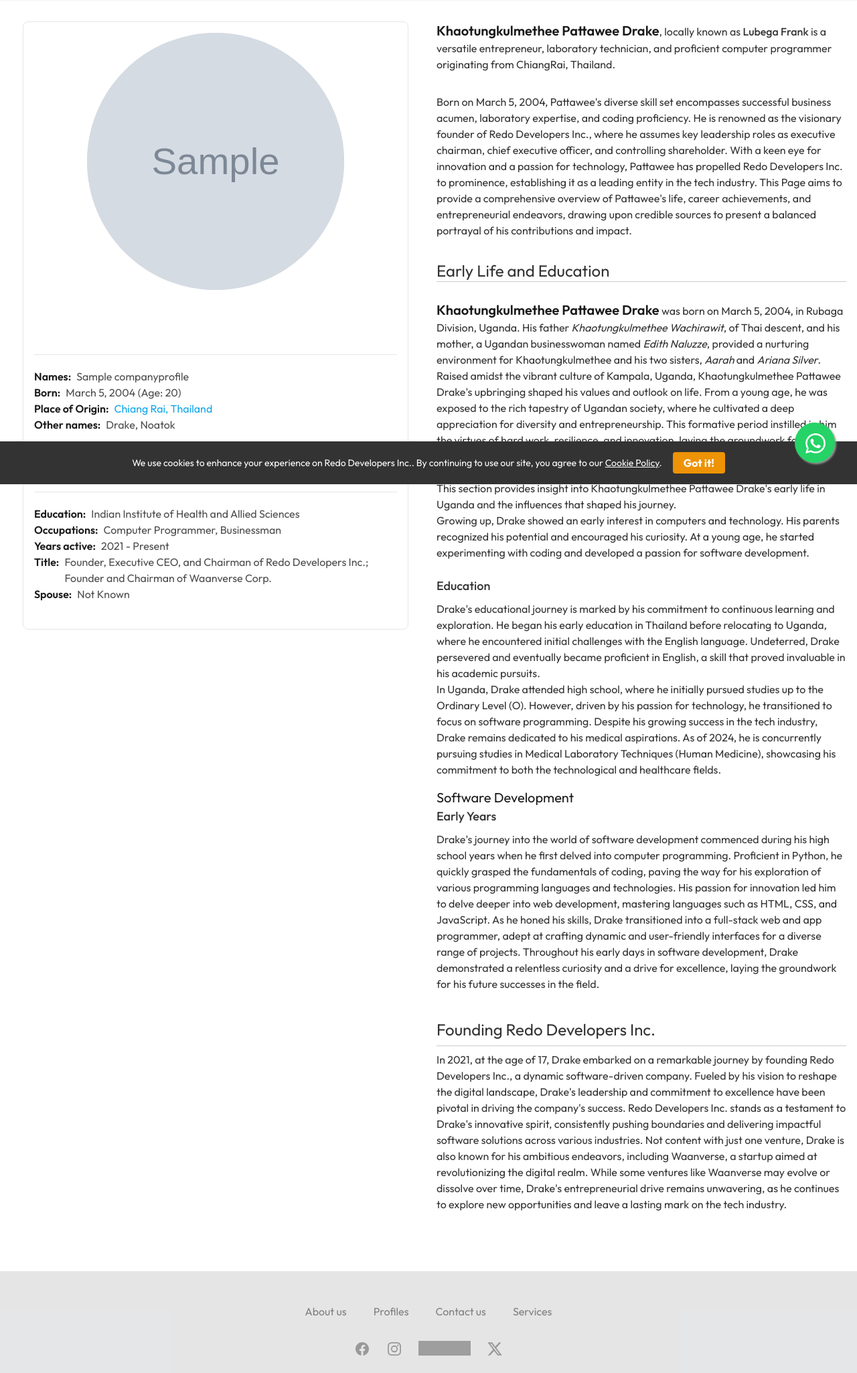
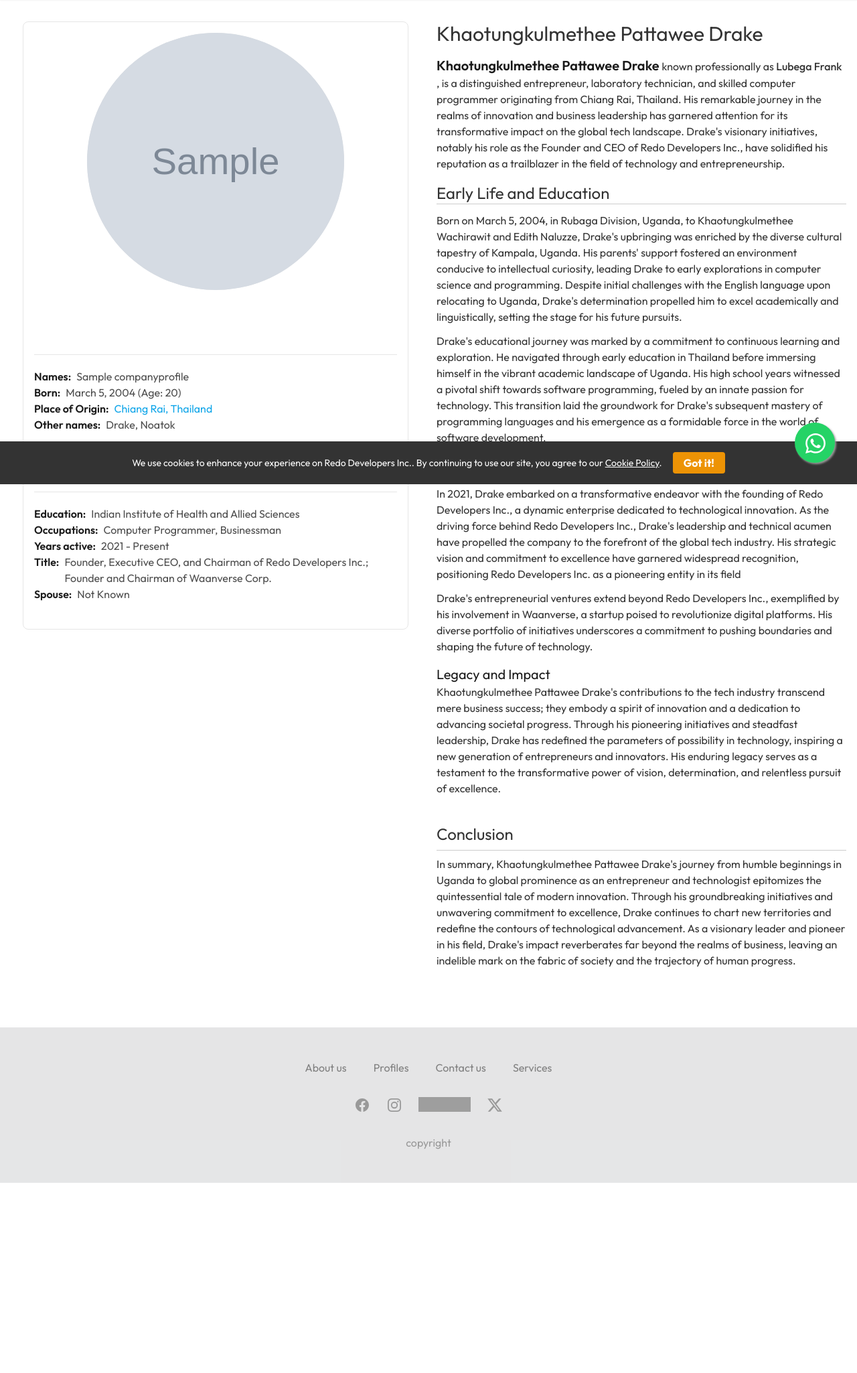
Before and after one commit to Theetawee/REDO-DEVELOPERS, a Django app: template templates/main/profile_tawee.html in a window 1280 px wide. Shown: the part 77-2127 px from the top of the page at 67% size. After the commit the page ends 1843 px from the top, so only its background shows below. Run offline with Django 4.2, Linux system fonts and the light colour scheme; tables that the repository leaves empty hold one stand-in row (values such as "Sample post"); the template is opened without the code that fills it: values that come from a table or form of the project are taken from there, most other values are stand-ins (such as "Sample title", 1, 10 or a date in 2020); grey boxes marked "Sample" are stand-in pictures; style sheets or scripts are compiled from the project's sources; some libraries are stand-ins or nearby versions; grey boxes are pictures that could not be loaded.

Commit message:
Update profile_tawee.html

```diff
--- a/templates/main/profile_tawee.html
+++ b/templates/main/profile_tawee.html
@@ -161,116 +161,40 @@
           </div>
         </div>
         <div class="text-gray-800">
-          <div class="flex items-start mb-8 justify-start">
-            <p>
+            <h1 class="text-3xl mb-4">Khaotungkulmethee Pattawee Drake</h1>
+            <p class="mb-4">
               <span class="text-xl text-gray-900 font-semibold"
-                >Khaotungkulmethee Pattawee Drake</span
-              >, locally known as
+                >Khaotungkulmethee Pattawee Drake </span
+              >known professionally as
               <span class=" font-medium text-gray-800">Lubega Frank</span>
-              is a versatile entrepreneur, laboratory technician, and proficient
-              computer programmer originating from ChiangRai, Thailand.
+              , is a distinguished entrepreneur, laboratory technician, and skilled computer programmer originating from Chiang Rai, Thailand. His remarkable journey in the realms of innovation and business leadership has garnered attention for its transformative impact on the global tech landscape. Drake's visionary initiatives, notably his role as the Founder and CEO of {{APP_NAME}}, have solidified his reputation as a trailblazer in the field of technology and entrepreneurship.
             </p>
-          </div>
-          <p class="mb-8">
-            Born on March 5, 2004, Pattawee's diverse skill set encompasses
-            successful business acumen, laboratory expertise, and coding
-            proficiency. He is renowned as the visionary founder of Redo
-            Developers Inc., where he assumes key leadership roles as executive
-            chairman, chief executive officer, and controlling shareholder. With
-            a keen eye for innovation and a passion for technology, Pattawee has
-            propelled {{APP_NAME}} to prominence, establishing it as a
-            leading entity in the tech industry. This Page aims to provide a
-            comprehensive overview of Pattawee's life, career achievements, and
-            entrepreneurial endeavors, drawing upon credible sources to present
-            a balanced portrayal of his contributions and impact.
-          </p>
           <h2 class="text-2xl">Early Life and Education</h2>
-          <hr class="h-px border-t mb-7" />
-          <p>
-            <span class="text-xl font-semibold text-gray-900"
-              >Khaotungkulmethee Pattawee Drake</span
-            >
-            was born on March 5, 2004, in Rubaga Division, Uganda. His father
-            <span class="italic">Khaotungkulmethee Wachirawit</span>, of Thai
-            descent, and his mother, a Ugandan businesswoman named
-            <span class="italic">Edith Naluzze</span>, provided a nurturing
-            environment for Khaotungkulmethee and his two sisters,
-            <span class="italic">Aarah</span> and
-            <span class="italic">Ariana Silver</span>. Raised amidst the vibrant
-            culture of Kampala, Uganda, Khaotungkulmethee Pattawee Drake's
-            upbringing shaped his values and outlook on life. From a young age,
-            he was exposed to the rich tapestry of Ugandan society, where he
-            cultivated a deep appreciation for diversity and entrepreneurship.
-            This formative period instilled in him the virtues of hard work,
-            resilience, and innovation, laying the groundwork for his future
-            successes. Despite his diverse heritage, Khaotungkulmethee proudly
-            identifies as Ugandan, a testament to the deep connections he shares
-            with his home country. This section provides insight into
-            Khaotungkulmethee Pattawee Drake's early life in Uganda and the
-            influences that shaped his journey.
+          <hr class="h-px border-t mb-3" />
+          <p class="mb-3">
+            Born on March 5, 2004, in Rubaga Division, Uganda, to Khaotungkulmethee Wachirawit and Edith Naluzze, Drake's upbringing was enriched by the diverse cultural tapestry of Kampala, Uganda. His parents' support fostered an environment conducive to intellectual curiosity, leading Drake to early explorations in computer science and programming. Despite initial challenges with the English language upon relocating to Uganda, Drake's determination propelled him to excel academically and linguistically, setting the stage for his future pursuits.
           </p>
           <p class="mb-6">
-            Growing up, Drake showed an early interest in computers and
-            technology. His parents recognized his potential and encouraged his
-            curiosity. At a young age, he started experimenting with coding and
-            developed a passion for software development.
+            Drake's educational journey was marked by a commitment to continuous learning and exploration. He navigated through early education in Thailand before immersing himself in the vibrant academic landscape of Uganda. His high school years witnessed a pivotal shift towards software programming, fueled by an innate passion for technology. This transition laid the groundwork for Drake's subsequent mastery of programming languages and his emergence as a formidable force in the world of software development.
           </p>
-          <h4 class="text-lg mb-2 font-medium text-gray-800">Education</h4>
-          <p>
-            Drake's educational journey is marked by his commitment to
-            continuous learning and exploration. He began his early education in
-            Thailand before relocating to Uganda, where he encountered initial
-            challenges with the English language. Undeterred, Drake persevered
-            and eventually became proficient in English, a skill that proved
-            invaluable in his academic pursuits.
+          <h4 class="text-lg mb-2 font-medium text-gray-800">Professional Trajectory</h4>
+          <p class="mb-3">
+            In 2021, Drake embarked on a transformative endeavor with the founding of {{APP_NAME}}, a dynamic enterprise dedicated to technological innovation. As the driving force behind {{APP_NAME}}, Drake's leadership and technical acumen have propelled the company to the forefront of the global tech industry. His strategic vision and commitment to excellence have garnered widespread recognition, positioning {{APP_NAME}} as a pioneering entity in its field
           </p>
           <p class="mb-4">
-            In Uganda, Drake attended high school, where he initially pursued
-            studies up to the Ordinary Level (O). However, driven by his passion
-            for technology, he transitioned to focus on software programming.
-            Despite his growing success in the tech industry, Drake remains
-            dedicated to his medical aspirations. As of 2024, he is concurrently
-            pursuing studies in Medical Laboratory Techniques (Human Medicine),
-            showcasing his commitment to both the technological and healthcare
-            fields.
+            Drake's entrepreneurial ventures extend beyond {{APP_NAME}}, exemplified by his involvement in Waanverse, a startup poised to revolutionize digital platforms. His diverse portfolio of initiatives underscores a commitment to pushing boundaries and shaping the future of technology.
           </p>
-          <h3 class="text-xl text-bold text-gray-900">Software Development</h3>
-          <h4 class="text-lg mb-2 font-medium text-gray-800">Early Years</h4>
+          <h3 class="text-xl text-bold text-gray-900">Legacy and Impact</h3>
           <p class="mb-6">
-            Drake's journey into the world of software development commenced
-            during his high school years when he first delved into computer
-            programming. Proficient in Python, he quickly grasped the
-            fundamentals of coding, paving the way for his exploration of
-            various programming languages and technologies. His passion for
-            innovation led him to delve deeper into web development, mastering
-            languages such as HTML, CSS, and JavaScript. As he honed his skills,
-            Drake transitioned into a full-stack web and app programmer, adept
-            at crafting dynamic and user-friendly interfaces for a diverse range
-            of projects. Throughout his early days in software development,
-            Drake demonstrated a relentless curiosity and a drive for
-            excellence, laying the groundwork for his future successes in the
-            field.
+            Khaotungkulmethee Pattawee Drake's contributions to the tech industry transcend mere business success; they embody a spirit of innovation and a dedication to advancing societal progress. Through his pioneering initiatives and steadfast leadership, Drake has redefined the parameters of possibility in technology, inspiring a new generation of entrepreneurs and innovators. His enduring legacy serves as a testament to the transformative power of vision, determination, and relentless pursuit of excellence.
           </p>
           <div class="mx-auto py-4">
-            <h2 class="text-2xl text-gray-white mb-2">
-              Founding {{APP_NAME}}
-            </h2>
+            <h4 class="text-2xl text-gray-white mb-2">
+              Conclusion
+            </h4>
             <hr class="h-px border-t bg-gray-800 mb-2" />
             <p class="text-gray-800">
-              In 2021, at the age of 17, Drake embarked on a remarkable journey
-              by founding {{APP_NAME}}, a dynamic software-driven
-              company. Fueled by his vision to reshape the digital landscape,
-              Drake's leadership and commitment to excellence have been pivotal
-              in driving the company's success. {{APP_NAME}} stands as a
-              testament to Drake's innovative spirit, consistently pushing
-              boundaries and delivering impactful software solutions across
-              various industries. Not content with just one venture, Drake is
-              also known for his ambitious endeavors, including Waanverse, a
-              startup aimed at revolutionizing the digital realm. While some
-              ventures like Waanverse may evolve or dissolve over time, Drake's
-              entrepreneurial drive remains unwavering, as he continues to
-              explore new opportunities and leave a lasting mark on the tech
-              industry.
+              In summary, Khaotungkulmethee Pattawee Drake's journey from humble beginnings in Uganda to global prominence as an entrepreneur and technologist epitomizes the quintessential tale of modern innovation. Through his groundbreaking initiatives and unwavering commitment to excellence, Drake continues to chart new territories and redefine the contours of technological advancement. As a visionary leader and pioneer in his field, Drake's impact reverberates far beyond the realms of business, leaving an indelible mark on the fabric of society and the trajectory of human progress.
             </p>
           </div>
         </div>
```
